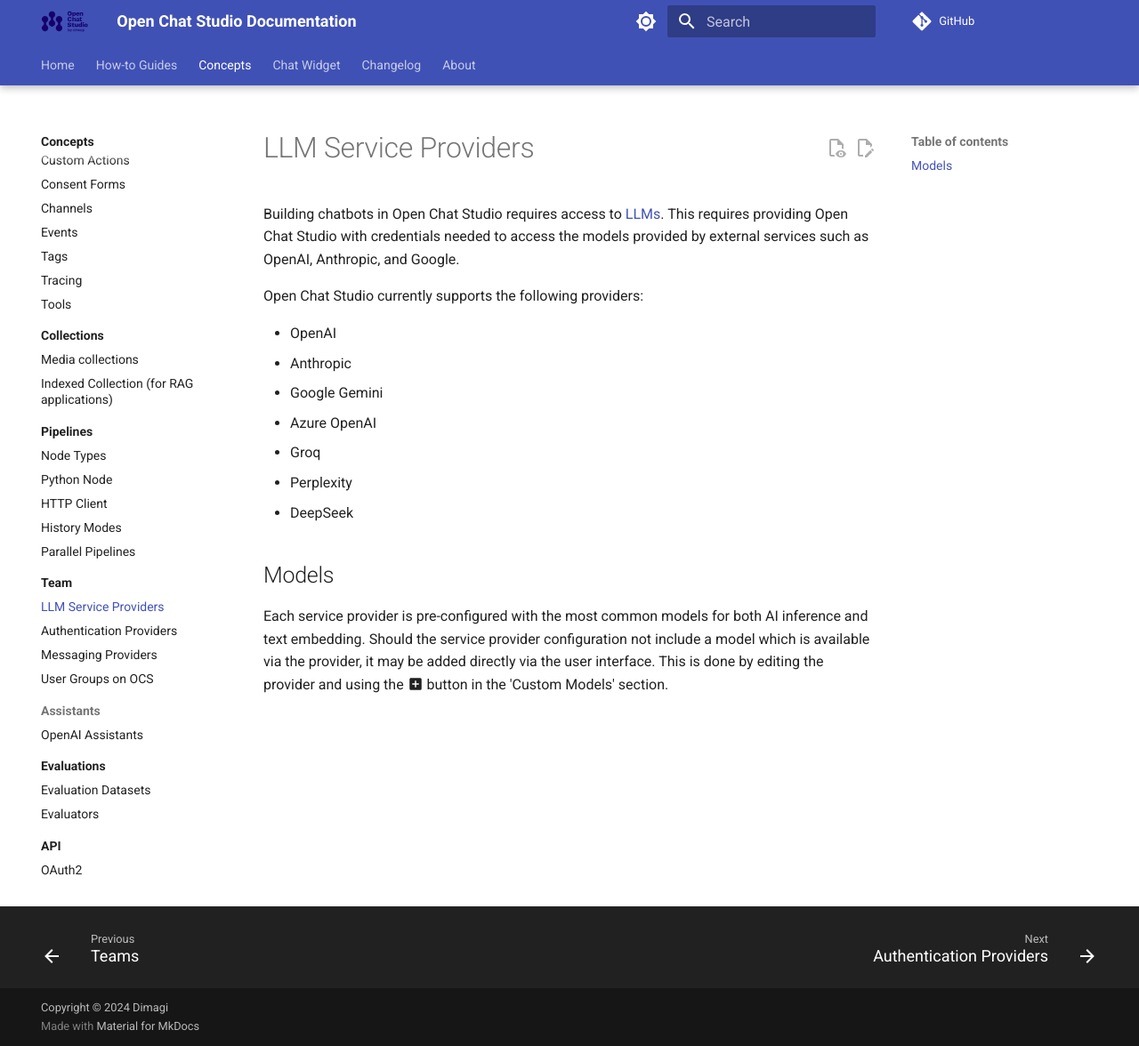
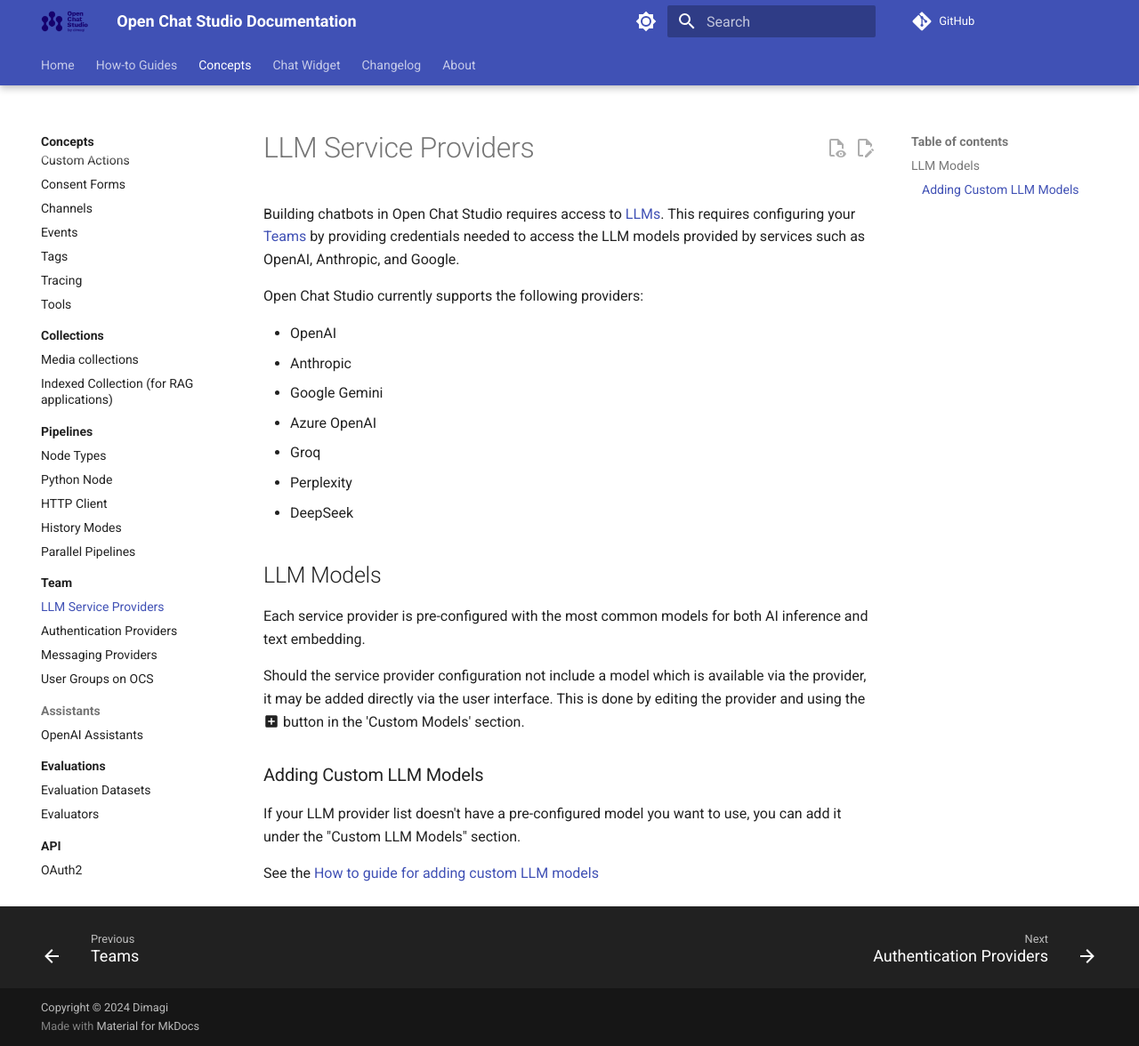
Before and after one commit to dimagi/open-chat-studio-docs, an MkDocs documentation site: the page built from docs/concepts/team/llm_providers.md, in a window 1280 px wide and 1176 px high. Shown: the whole window at 89% size. Built offline with MkDocs 1.6.1 and Material for MkDocs 9.7.7, drawn with Linux system fonts in a browser that asks for light colours; a script that is not in the unit is left out; comment, search, counter and statistics services are not loaded.

Commit message:
Make it easier for first time user to create a team and then setup LLM providers

```diff
--- a/docs/concepts/team/llm_providers.md
+++ b/docs/concepts/team/llm_providers.md
@@ -1,6 +1,6 @@
 # LLM Service Providers
 
-Building chatbots in Open Chat Studio requires access to [LLMs](../llm.md). This requires providing Open Chat Studio with credentials needed to access the models provided by external services such as OpenAI, Anthropic, and Google.
+Building chatbots in Open Chat Studio requires access to [LLMs](../llm.md). This requires configuring your [Teams](index.md) by providing credentials needed to access the LLM models provided by services such as OpenAI, Anthropic, and Google.
 
 Open Chat Studio currently supports the following providers:
 
@@ -12,6 +12,14 @@
 * Perplexity
 * DeepSeek
 
-## Models
+## LLM Models
 
-Each service provider is pre-configured with the most common models for both AI inference and text embedding. Should the service provider configuration not include a model which is available via the provider, it may be added directly via the user interface. This is done by editing the provider and using the :material-plus-box: button in the 'Custom Models' section.
+Each service provider is pre-configured with the most common models for both AI inference and text embedding.
+
+Should the service provider configuration not include a model which is available via the provider, it may be added directly via the user interface. This is done by editing the provider and using the :material-plus-box: button in the 'Custom Models' section.
+
+### Adding Custom LLM Models
+
+If your LLM provider list doesn't have a pre-configured model you want to use, you can add it under the "Custom LLM Models" section.
+
+See the [How to guide for adding custom LLM models](../../how-to/configure_providers.md)
```
Also changed, not shown: docs/concepts/team/index.md (+4 -4 lines), docs/how-to/configure_providers.md (+1 -1 lines), docs/how-to/first_chatbot.md (+1 -1 lines).
